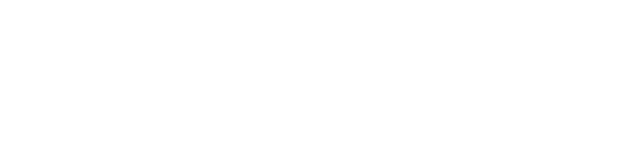
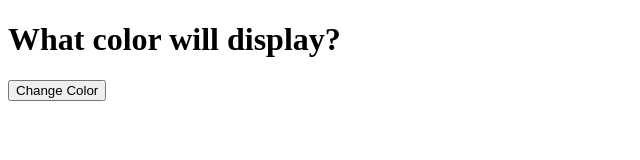
Before and after one commit to E-C-Shackelford/js-color-changer, a plain HTML site: page index.html in a window 1280 px wide. Shown: the whole page, without its empty margins (0-640 px from the left). Drawn offline with Linux system fonts and the light colour scheme.

Commit message:
Add page structure, with a heading and button, to index.html

```diff
--- a/index.html
+++ b/index.html
@@ -6,5 +6,10 @@
     <meta name="viewport" content="width=device-width, initial-scale=1.0" />
     <title>Change the Color with JS</title>
   </head>
-  <body></body>
+  <body>
+    <div class="primary-heading">
+      <h1>What color will display?</h1>
+    </div>
+    <button>Change Color</button>
+  </body>
 </html>
```
